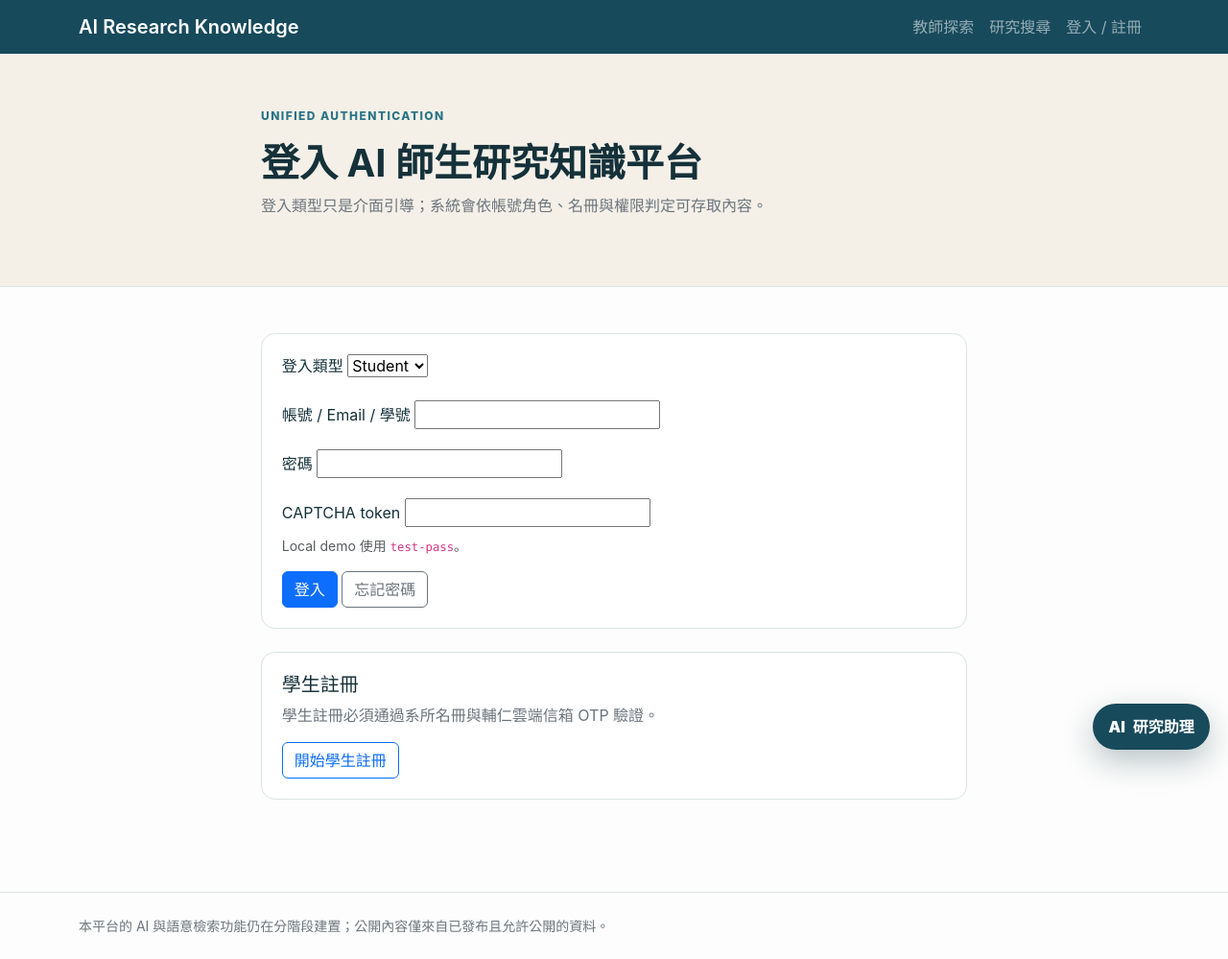
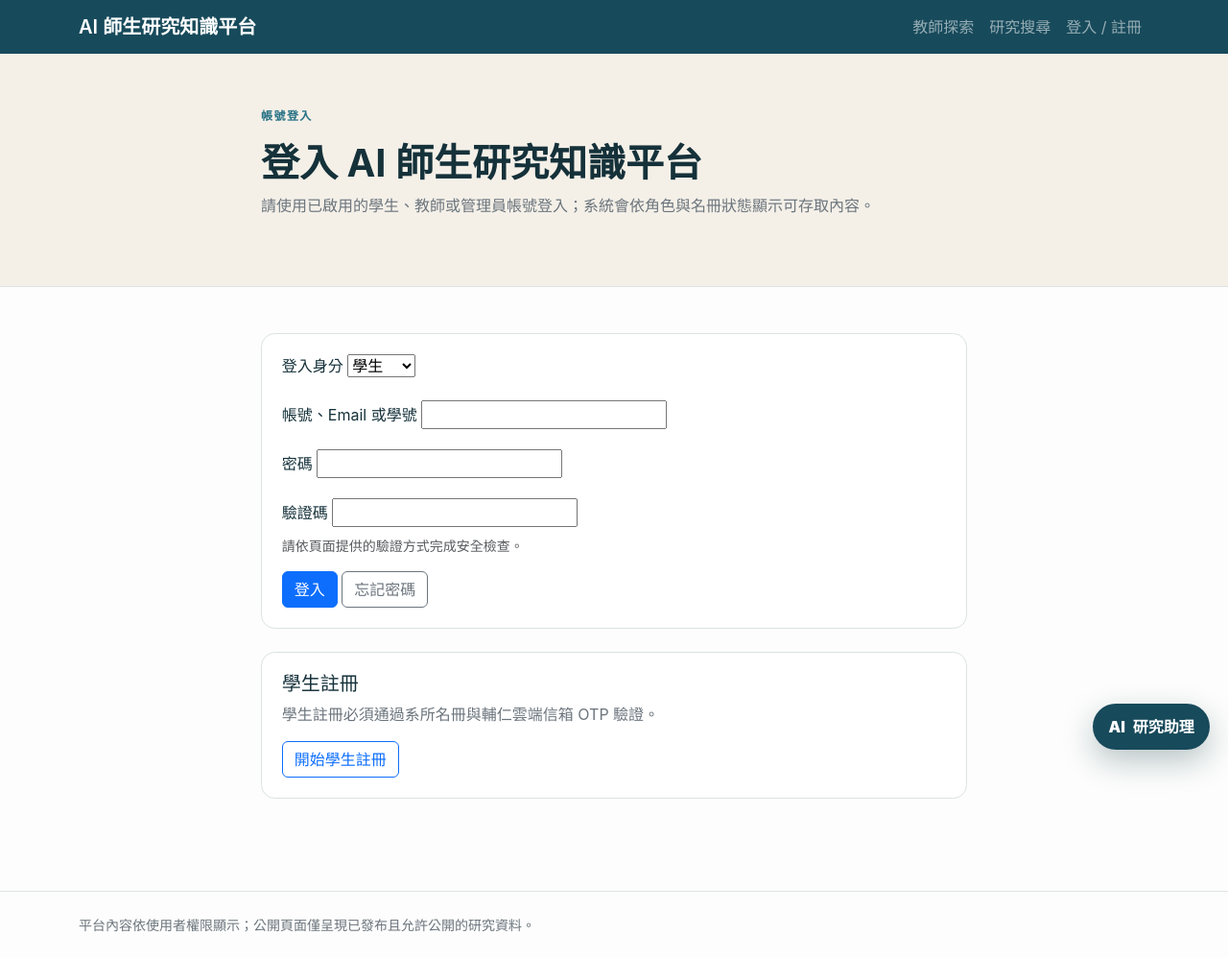
Before and after one commit to tanalex0228-hash/ai-research-knowledge-platform, a Django app: page /auth/ in a window 1280 px wide. Shown: the whole page at 96% size. After the commit the page ends 971 px from the top, so only its background shows below. Run offline with Django 5.2, Linux system fonts and the light colour scheme; parts of the project's set-up code (start-up, migrations or seed data) failed here and were passed over.

Commit message:
copy: polish public testing frontend text

```diff
--- a/app/accounts/forms.py
+++ b/app/accounts/forms.py
@@ -12,23 +12,24 @@ from .services import validate_student_email_domain
 class UnifiedLoginForm(forms.Form):
     login_type = forms.ChoiceField(
         choices=(
-            ("student", "Student"),
-            ("teacher", "Teacher"),
-            ("admin", "Admin"),
+            ("student", "學生"),
+            ("teacher", "教師"),
+            ("admin", "管理員"),
         ),
+        label="登入身分",
         required=False,
     )
-    identifier = forms.CharField(max_length=254)
-    password = forms.CharField(widget=forms.PasswordInput)
-    captcha_token = forms.CharField(max_length=512)
+    identifier = forms.CharField(label="帳號、Email 或學號", max_length=254)
+    password = forms.CharField(label="密碼", widget=forms.PasswordInput)
+    captcha_token = forms.CharField(label="驗證碼", max_length=512)
 
 
 class StudentRegistrationRequestForm(forms.Form):
-    student_id = forms.CharField(max_length=32)
-    fju_cloud_email = forms.EmailField()
-    backup_email = forms.EmailField()
-    phone_number = forms.CharField(max_length=40)
-    captcha_token = forms.CharField(max_length=512)
+    student_id = forms.CharField(label="學號", max_length=32)
+    fju_cloud_email = forms.EmailField(label="輔仁雲端信箱")
+    backup_email = forms.EmailField(label="備援信箱")
+    phone_number = forms.CharField(label="手機號碼", max_length=40)
+    captcha_token = forms.CharField(label="驗證碼", max_length=512)
 
     def clean_fju_cloud_email(self):
         email = self.cleaned_data["fju_cloud_email"]
@@ -37,11 +38,11 @@ class StudentRegistrationRequestForm(forms.Form):
 
 
 class StudentRegistrationVerifyForm(forms.Form):
-    registration_id = forms.UUIDField()
-    otp = forms.CharField(min_length=6, max_length=12)
-    new_password1 = forms.CharField(widget=forms.PasswordInput)
-    new_password2 = forms.CharField(widget=forms.PasswordInput)
-    captcha_token = forms.CharField(max_length=512)
+    registration_id = forms.UUIDField(label="註冊申請編號")
+    otp = forms.CharField(label="一次性驗證碼", min_length=6, max_length=12)
+    new_password1 = forms.CharField(label="設定密碼", widget=forms.PasswordInput)
+    new_password2 = forms.CharField(label="再次輸入密碼", widget=forms.PasswordInput)
+    captcha_token = forms.CharField(label="驗證碼", max_length=512)
 
     def clean(self):
         cleaned = super().clean()
@@ -58,6 +59,12 @@ class ProfileForm(forms.ModelForm):
     class Meta:
         model = UserProfile
         fields = ("display_name", "backup_email", "phone_number", "avatar")
+        labels = {
+            "display_name": "顯示名稱",
+            "backup_email": "備援信箱",
+            "phone_number": "手機號碼",
+            "avatar": "頭像",
+        }
 
     def clean_avatar(self):
         avatar = self.cleaned_data.get("avatar")
--- a/app/accounts/views.py
+++ b/app/accounts/views.py
@@ -80,7 +80,7 @@ def auth_entry(request):
                     request_id=request_id_for(request),
                     metadata={"identifier_present": bool(identifier), "reason": str(exc)},
                 )
-                login_form.add_error(None, "Login failed.")
+                login_form.add_error(None, "登入失敗，請確認帳號、密碼與驗證碼。")
     return render(
         request,
         "accounts/auth.html",
@@ -113,7 +113,7 @@ def student_register(request):
                 phone_number=form.cleaned_data["phone_number"],
                 request=request,
             )
-            messages.success(request, "Verification code sent to the roster email.")
+            messages.success(request, "驗證碼已寄送至名冊中的輔仁雲端信箱。")
             return redirect(f"{reverse('accounts:student-register-verify')}?registration_id={registration.id}")
         except (PermissionDenied, ValidationError) as exc:
             form.add_error(None, str(exc))
@@ -154,7 +154,7 @@ def profile(request):
             target_type="accounts.UserProfile",
             target_id=profile_obj.id,
         )
-        messages.success(request, "Profile updated.")
+        messages.success(request, "帳號資料已更新。")
         return redirect(reverse("accounts:profile"))
     return render(
         request,
@@ -181,7 +181,7 @@ def password_change(request):
             actor=user,
             request_id=request_id_for(request),
         )
-        messages.success(request, "Password changed.")
+        messages.success(request, "密碼已更新。")
         return redirect(reverse("accounts:profile"))
     return render(request, "accounts/password_change.html", {"form": form})
 
@@ -199,7 +199,7 @@ def password_reset(request):
                 request_id=request_id_for(request),
                 metadata={"email_present": True},
             )
-            messages.success(request, "If the account exists, a reset email was sent.")
+            messages.success(request, "若帳號存在，系統已寄出密碼重設信。")
             return redirect(reverse("accounts:auth-entry"))
         except PermissionDenied as exc:
             form.add_error(None, str(exc))
--- a/app/templates/accounts/auth.html
+++ b/app/templates/accounts/auth.html
@@ -3,9 +3,9 @@
 {% block content %}
 <section class="page-header">
   <div class="container auth-panel">
-    <p class="eyebrow">Unified authentication</p>
+    <p class="eyebrow">帳號登入</p>
     <h1 class="display-6 fw-bold">登入 AI 師生研究知識平台</h1>
-    <p class="text-secondary">登入類型只是介面引導；系統會依帳號角色、名冊與權限判定可存取內容。</p>
+    <p class="text-secondary">請使用已啟用的學生、教師或管理員帳號登入；系統會依角色與名冊狀態顯示可存取內容。</p>
   </div>
 </section>
 <section class="container py-5 auth-panel">
@@ -14,11 +14,11 @@
     {% csrf_token %}
     <input type="hidden" name="intent" value="login">
     <div class="mb-3">
-      <label class="form-label" for="{{ login_form.login_type.id_for_label }}">登入類型</label>
+      <label class="form-label" for="{{ login_form.login_type.id_for_label }}">登入身分</label>
       {{ login_form.login_type }}
     </div>
     <div class="mb-3">
-      <label class="form-label" for="{{ login_form.identifier.id_for_label }}">帳號 / Email / 學號</label>
+      <label class="form-label" for="{{ login_form.identifier.id_for_label }}">帳號、Email 或學號</label>
       {{ login_form.identifier }}
     </div>
     <div class="mb-3">
@@ -26,9 +26,9 @@
       {{ login_form.password }}
     </div>
     <div class="mb-3">
-      <label class="form-label" for="{{ login_form.captcha_token.id_for_label }}">CAPTCHA token</label>
+      <label class="form-label" for="{{ login_form.captcha_token.id_for_label }}">驗證碼</label>
       {{ login_form.captcha_token }}
-      <div class="form-text">Local demo 使用 <code>test-pass</code>。</div>
+      <div class="form-text">請依頁面提供的驗證方式完成安全檢查。</div>
     </div>
     <button class="btn btn-primary" type="submit">登入</button>
     <a class="btn btn-outline-secondary" href="{% url 'accounts:password-reset' %}">忘記密碼</a>
--- a/app/templates/accounts/password_reset.html
+++ b/app/templates/accounts/password_reset.html
@@ -6,7 +6,7 @@
   <form method="post" class="metadata-panel">
     {% csrf_token %}
     {{ form.as_p }}
-    <p><label>CAPTCHA token <input class="form-control" name="captcha_token"></label></p>
+    <p><label>驗證碼 <input class="form-control" name="captcha_token"></label></p>
     <button class="btn btn-primary" type="submit">送出</button>
   </form>
 </section>
--- a/app/templates/accounts/profile.html
+++ b/app/templates/accounts/profile.html
@@ -1,9 +1,9 @@
 {% extends "public_site/base.html" %}
-{% block title %}Profile{% endblock %}
+{% block title %}帳號資料{% endblock %}
 {% block content %}
 <section class="page-header">
   <div class="container">
-    <p class="eyebrow">Account profile</p>
+    <p class="eyebrow">帳號資料</p>
     <h1 class="display-6 fw-bold">{{ request.user.username }}</h1>
     {% for role in roles %}<span class="identity-badge me-2">{{ role }}</span>{% endfor %}
     <span class="identity-badge">{{ student_access_level }}</span>
@@ -26,7 +26,7 @@
       <form method="post" enctype="multipart/form-data" class="metadata-panel">
         {% csrf_token %}
         {{ form.as_p }}
-        <button class="btn btn-primary" type="submit">儲存 Profile</button>
+        <button class="btn btn-primary" type="submit">儲存帳號資料</button>
       </form>
     </div>
   </div>
--- a/app/templates/public_site/base.html
+++ b/app/templates/public_site/base.html
@@ -14,7 +14,7 @@
 <body data-assistant-page-type="{% block assistant_page_type %}home{% endblock %}" data-assistant-object-id="{% block assistant_object_id %}{% endblock %}" data-assistant-search-query="{% block assistant_search_query %}{% endblock %}">
   <nav class="navbar navbar-expand-lg navbar-dark research-nav" aria-label="主要導覽">
     <div class="container">
-      <a class="navbar-brand fw-semibold" href="{% url 'public_site:home' %}">AI Research Knowledge</a>
+      <a class="navbar-brand fw-semibold" href="{% url 'public_site:home' %}">AI 師生研究知識平台</a>
       <button class="navbar-toggler" type="button" data-bs-toggle="collapse" data-bs-target="#mainNav" aria-controls="mainNav" aria-expanded="false" aria-label="切換導覽"><span class="navbar-toggler-icon"></span></button>
       <div class="collapse navbar-collapse" id="mainNav">
         <ul class="navbar-nav ms-auto">
@@ -43,7 +43,7 @@
   <section class="assistant-drawer" id="assistant-drawer" role="dialog" aria-modal="false" aria-label="AI 研究助理" aria-hidden="true" hidden>
     <div class="assistant-drawer__header">
       <div>
-        <p class="assistant-drawer__eyebrow">Research Navigator</p>
+        <p class="assistant-drawer__eyebrow">研究導航</p>
         <h2>AI 研究助理</h2>
       </div>
       <div class="assistant-drawer__actions">
@@ -59,13 +59,13 @@
     </div>
     <form class="assistant-form" id="assistant-form">
       <label class="visually-hidden" for="assistant-input">詢問研究助理</label>
-      <textarea id="assistant-input" rows="2" maxlength="4000" placeholder="例如：我想研究 AI 金融，可以先看哪些老師與作品？"></textarea>
+      <textarea id="assistant-input" rows="2" maxlength="4000" placeholder="我想研究 AI 金融，可以先看哪些老師與作品？"></textarea>
       <button class="btn btn-primary" type="submit">送出</button>
     </form>
   </section>
 
   <footer class="border-top mt-5 py-4 text-secondary">
-    <div class="container small">本平台的 AI 與語意檢索功能仍在分階段建置；公開內容僅來自已發布且允許公開的資料。</div>
+    <div class="container small">平台內容依使用者權限顯示；公開頁面僅呈現已發布且允許公開的研究資料。</div>
   </footer>
   <script src="https://cdn.jsdelivr.net/npm/bootstrap@5.3.3/dist/js/bootstrap.bundle.min.js"></script>
   <script src="{% static 'public_site/assistant.js' %}"></script>
--- a/app/templates/public_site/field_detail.html
+++ b/app/templates/public_site/field_detail.html
@@ -4,7 +4,7 @@
 {% block content %}
 <section class="page-header">
   <div class="container">
-    <p class="eyebrow">Research Field</p>
+    <p class="eyebrow">研究領域</p>
     <h1>{{ field.display_name }}</h1>
     {% if field.description %}<p>{{ field.description }}</p>{% endif %}
   </div>
@@ -13,7 +13,7 @@
 <section class="container py-5">
   <div class="row g-4">
     <div class="col-lg-8">
-      <div class="section-heading"><div><p class="eyebrow">Works</p><h2>相關研究成果</h2></div></div>
+      <div class="section-heading"><div><p class="eyebrow">研究成果</p><h2>相關研究成果</h2></div></div>
       <div class="list-group list-group-flush">
         {% for work in works %}
           <a class="list-group-item list-group-item-action py-4" href="{% url 'public_site:work-detail' work.id %}">
@@ -21,7 +21,7 @@
               <h3 class="h5 mb-1">{{ work.title }}</h3>
               <span>{{ work.year }}</span>
             </div>
-            <p class="mb-1 text-secondary">{{ work.abstract|default:"尚無摘要。"|truncatechars:160 }}</p>
+            <p class="mb-1 text-secondary">{{ work.abstract|default:"此研究目前未公開摘要。"|truncatechars:160 }}</p>
             <small class="text-secondary">{{ work.get_work_type_display }}</small>
           </a>
         {% empty %}
--- a/app/templates/public_site/method_detail.html
+++ b/app/templates/public_site/method_detail.html
@@ -4,7 +4,7 @@
 {% block content %}
 <section class="page-header">
   <div class="container">
-    <p class="eyebrow">Research Method</p>
+    <p class="eyebrow">研究方法</p>
     <h1>{{ method.display_name }}</h1>
     {% if method.description %}<p>{{ method.description }}</p>{% endif %}
   </div>
@@ -13,7 +13,7 @@
 <section class="container py-5">
   <div class="row g-4">
     <div class="col-lg-8">
-      <div class="section-heading"><div><p class="eyebrow">Works</p><h2>使用此方法的研究成果</h2></div></div>
+      <div class="section-heading"><div><p class="eyebrow">研究成果</p><h2>使用此方法的研究成果</h2></div></div>
       <div class="list-group list-group-flush">
         {% for work in works %}
           <a class="list-group-item list-group-item-action py-4" href="{% url 'public_site:work-detail' work.id %}">
@@ -21,7 +21,7 @@
               <h3 class="h5 mb-1">{{ work.title }}</h3>
               <span>{{ work.year }}</span>
             </div>
-            <p class="mb-1 text-secondary">{{ work.abstract|default:"尚無摘要。"|truncatechars:160 }}</p>
+            <p class="mb-1 text-secondary">{{ work.abstract|default:"此研究目前未公開摘要。"|truncatechars:160 }}</p>
             <small class="text-secondary">{{ work.get_work_type_display }}</small>
           </a>
         {% empty %}
--- a/app/templates/public_site/professor_detail.html
+++ b/app/templates/public_site/professor_detail.html
@@ -4,10 +4,10 @@
 {% block assistant_object_id %}{{ professor.id }}{% endblock %}
 {% block extra_head %}<script src="https://cdn.jsdelivr.net/npm/chart.js@4.4.7/dist/chart.umd.min.js"></script>{% endblock %}
 {% block content %}
-<section class="page-header"><div class="container"><p class="eyebrow">Professor Research Profile</p><h1>{{ professor.display_name }}</h1><p>{{ professor.title }}{% if professor.office %} · {{ professor.office }}{% endif %}</p></div></section>
+<section class="page-header"><div class="container"><p class="eyebrow">教師研究頁</p><h1>{{ professor.display_name }}</h1><p>{{ professor.title }}{% if professor.office %} · {{ professor.office }}{% endif %}</p></div></section>
 <section class="container py-5">
-  <div class="row g-5"><div class="col-lg-7"><h2 class="h4">研究摘要</h2><p class="lead-sm">{{ professor.profile_summary|linebreaksbr|default:"研究摘要整理中。" }}</p>{% if contact_email %}<p class="small text-secondary">聯絡信箱：{{ contact_email }}</p>{% endif %}</div><div class="col-lg-5"><div class="chart-panel"><h2 class="h5">公開研究領域分布</h2><canvas id="fieldChart" aria-label="教師研究領域分布圖"></canvas><p id="chart-empty" class="text-secondary small d-none">尚無已核准分類資料。</p></div></div></div>
+  <div class="row g-5"><div class="col-lg-7"><h2 class="h4">研究摘要</h2><p class="lead-sm">{{ professor.profile_summary|linebreaksbr|default:"此教師頁目前以已公開研究成果為主。" }}</p>{% if contact_email %}<p class="small text-secondary">聯絡信箱：{{ contact_email }}</p>{% endif %}</div><div class="col-lg-5"><div class="chart-panel"><h2 class="h5">公開研究領域分布</h2><canvas id="fieldChart" aria-label="教師研究領域分布圖"></canvas><p id="chart-empty" class="text-secondary small d-none">目前沒有可呈現的領域分布。</p></div></div></div>
 </section>
-<section class="container pb-5"><div class="section-heading"><div><p class="eyebrow">Research Works</p><h2>相關公開研究</h2></div></div><div class="list-group list-group-flush">{% for work in works %}<a class="list-group-item list-group-item-action py-3" href="{% url 'public_site:work-detail' work.id %}"><div class="d-flex justify-content-between gap-3"><strong>{{ work.title }}</strong><span>{{ work.year|default:"—" }}</span></div><small class="text-secondary">{{ work.get_work_type_display }}</small></a>{% empty %}<p class="text-secondary">尚無可公開的相關研究。</p>{% endfor %}</div></section>
+<section class="container pb-5"><div class="section-heading"><div><p class="eyebrow">研究成果</p><h2>相關公開研究</h2></div></div><div class="list-group list-group-flush">{% for work in works %}<a class="list-group-item list-group-item-action py-3" href="{% url 'public_site:work-detail' work.id %}"><div class="d-flex justify-content-between gap-3"><strong>{{ work.title }}</strong><span>{{ work.year|default:"—" }}</span></div><small class="text-secondary">{{ work.get_work_type_display }}</small></a>{% empty %}<p class="text-secondary">目前沒有可公開顯示的相關研究。</p>{% endfor %}</div></section>
 {% endblock %}
 {% block scripts %}{{ distribution|json_script:"field-distribution-data" }}<script>const distribution = JSON.parse(document.getElementById('field-distribution-data').textContent); if (distribution.values.length) { new Chart(document.getElementById('fieldChart'), {type:'doughnut',data:{labels:distribution.labels,datasets:[{data:distribution.values,backgroundColor:['#174a5b','#2a7386','#68a0aa','#c59a4a','#8a6f4d','#7e9a78']}]},options:{onClick:(evt,item)=>{if(item.length>0){const idx=item[0].index;const slug=distribution.slugs[idx];window.location.search=`?field=${slug}`;}},plugins:{legend:{position:'bottom'}}}}); } else { document.getElementById('fieldChart').classList.add('d-none'); document.getElementById('chart-empty').classList.remove('d-none'); }</script>{% endblock %}
--- a/app/templates/public_site/professor_list.html
+++ b/app/templates/public_site/professor_list.html
@@ -2,11 +2,11 @@
 {% block title %}教師探索｜AI 師生研究知識平台{% endblock %}
 {% block assistant_page_type %}professor_list{% endblock %}
 {% block content %}
-<section class="page-header"><div class="container"><p class="eyebrow">Professors</p><h1>教師研究探索</h1><p>從教師歷年公開研究了解其領域、方法與指導成果。</p></div></section>
+<section class="page-header"><div class="container"><p class="eyebrow">教師研究</p><h1>教師研究探索</h1><p>從教師歷年公開研究了解其領域、方法與指導成果。</p></div></section>
 <section class="container py-5">
   <form method="get" class="row g-2 mb-4" role="search"><div class="col-md-9"><label class="visually-hidden" for="professor-search">搜尋教師</label><input id="professor-search" class="form-control" name="q" value="{{ query }}" placeholder="教師姓名或研究方向"></div><div class="col-md-3"><button class="btn btn-primary w-100">搜尋</button></div></form>
   <div class="row g-4">
-    {% for professor in page_obj %}<div class="col-md-6 col-lg-4"><article class="research-card h-100"><p class="eyebrow">{{ professor.title|default:"教師" }}</p><h2 class="h5"><a href="{% url 'public_site:professor-detail' professor.id %}">{{ professor.display_name }}</a></h2><p>{{ professor.profile_summary|truncatechars:150|default:"研究資料整理中。" }}</p><a href="{% url 'public_site:professor-detail' professor.id %}">查看研究頁 →</a></article></div>
+    {% for professor in page_obj %}<div class="col-md-6 col-lg-4"><article class="research-card h-100"><p class="eyebrow">{{ professor.title|default:"教師" }}</p><h2 class="h5"><a href="{% url 'public_site:professor-detail' professor.id %}">{{ professor.display_name }}</a></h2><p>{{ professor.profile_summary|truncatechars:150|default:"可進入教師研究頁查看已公開成果。" }}</p><a href="{% url 'public_site:professor-detail' professor.id %}">查看研究頁</a></article></div>
     {% empty %}<p class="text-secondary">找不到符合條件的公開教師資料。</p>{% endfor %}
   </div>
   {% include "public_site/partials/pagination.html" %}
--- a/app/templates/public_site/search.html
+++ b/app/templates/public_site/search.html
@@ -3,9 +3,9 @@
 {% block assistant_page_type %}search{% endblock %}
 {% block assistant_search_query %}{{ query }}{% endblock %}
 {% block content %}
-<section class="page-header"><div class="container"><p class="eyebrow">Search Engine · Phase 2 & 3</p><h1>研究搜尋</h1><p>提供基於 pgvector 向量與權限過濾的 AI 語意搜尋，以及經典關鍵字搜尋與分類篩選。</p></div></section>
+<section class="page-header"><div class="container"><p class="eyebrow">研究搜尋</p><h1>研究搜尋</h1><p>輸入主題、概念或關鍵字，並搭配年度、領域與方法篩選，查看目前可見的研究成果。</p></div></section>
 <section class="container py-5"><form method="get" class="filter-panel mb-5" role="search">
-  <div class="row g-3"><div class="col-lg-5"><label for="search-query" class="form-label">題目或概念</label><input id="search-query" class="form-control" name="q" value="{{ query }}" placeholder="AI 金融、ESG、殖利率…"></div><div class="col-sm-6 col-lg"><label for="search-year" class="form-label">年度</label><input id="search-year" class="form-control" name="year" value="{{ selected_year }}" inputmode="numeric"></div><div class="col-sm-6 col-lg"><label for="search-field" class="form-label">領域</label><select id="search-field" class="form-select" name="field"><option value="">全部</option>{% for item in fields %}<option value="{{ item.slug }}" {% if selected_field == item.slug %}selected{% endif %}>{{ item.display_name }}</option>{% endfor %}</select></div><div class="col-sm-6 col-lg"><label for="search-method" class="form-label">方法</label><select id="search-method" class="form-select" name="method"><option value="">全部</option>{% for item in methods %}<option value="{{ item.slug }}" {% if selected_method == item.slug %}selected{% endif %}>{{ item.display_name }}</option>{% endfor %}</select></div><div class="col-sm-6 col-lg-2 d-flex align-items-end"><button class="btn btn-primary w-100">搜尋</button></div></div></form>
+  <div class="row g-3"><div class="col-lg-5"><label for="search-query" class="form-label">研究主題</label><input id="search-query" class="form-control" name="q" value="{{ query }}" placeholder="AI 金融、ESG、殖利率"></div><div class="col-sm-6 col-lg"><label for="search-year" class="form-label">年度</label><input id="search-year" class="form-control" name="year" value="{{ selected_year }}" inputmode="numeric"></div><div class="col-sm-6 col-lg"><label for="search-field" class="form-label">領域</label><select id="search-field" class="form-select" name="field"><option value="">全部</option>{% for item in fields %}<option value="{{ item.slug }}" {% if selected_field == item.slug %}selected{% endif %}>{{ item.display_name }}</option>{% endfor %}</select></div><div class="col-sm-6 col-lg"><label for="search-method" class="form-label">方法</label><select id="search-method" class="form-select" name="method"><option value="">全部</option>{% for item in methods %}<option value="{{ item.slug }}" {% if selected_method == item.slug %}selected{% endif %}>{{ item.display_name }}</option>{% endfor %}</select></div><div class="col-sm-6 col-lg-2 d-flex align-items-end"><button class="btn btn-primary w-100">搜尋</button></div></div></form>
 
   <p class="text-secondary">找到 {{ page_obj.paginator.count }} 筆符合的研究成果</p>
   <div class="list-group list-group-flush">
@@ -20,7 +20,7 @@
             「 ... {{ item.excerpt }} ... 」
           </div>
         {% else %}
-          <p class="mb-2 text-secondary">{{ item.work.abstract|default:"尚無摘要。"|truncatechars:180 }}</p>
+          <p class="mb-2 text-secondary">{{ item.work.abstract|default:"此研究目前未公開摘要。"|truncatechars:180 }}</p>
         {% endif %}
         <div class="d-flex justify-content-between align-items-center">
           <small class="text-secondary">{{ item.work.get_work_type_display }}</small>
```
Also changed, not shown: app/templates/public_site/home.html (+15 -15 lines).
